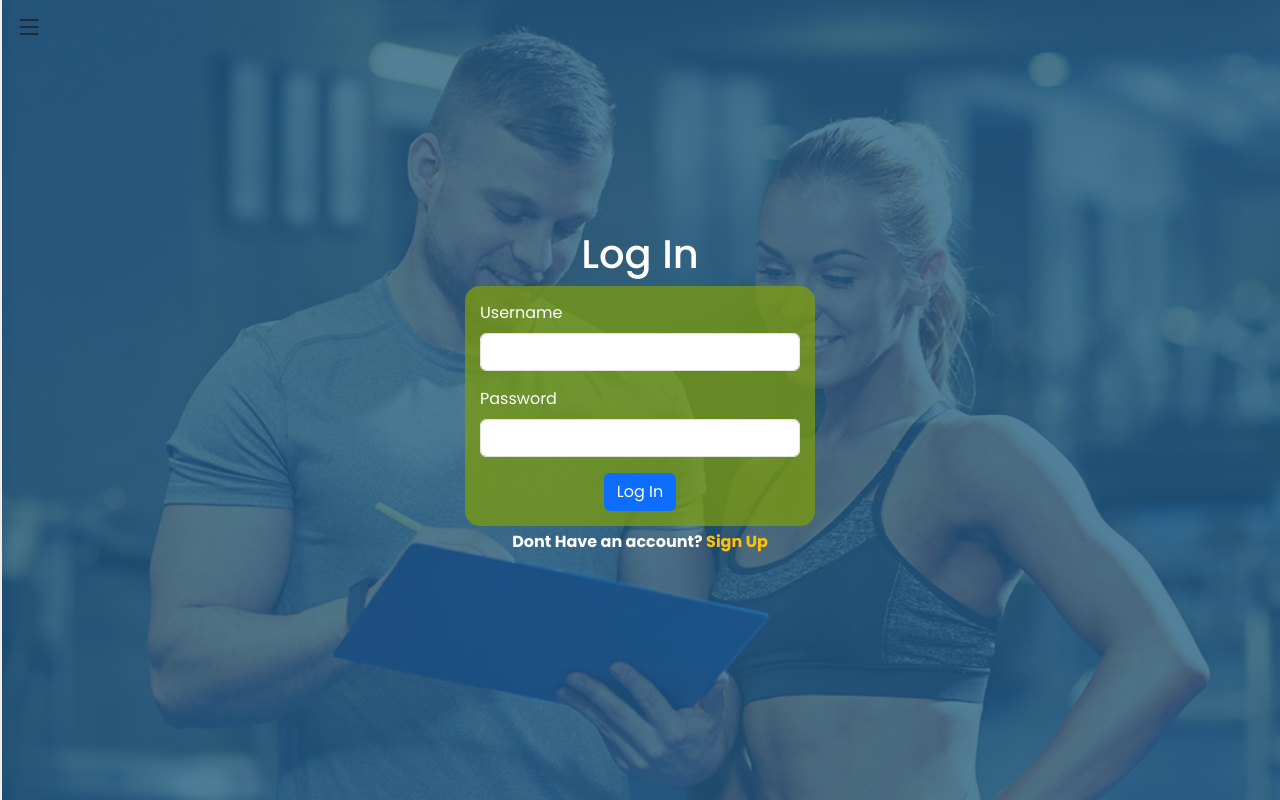
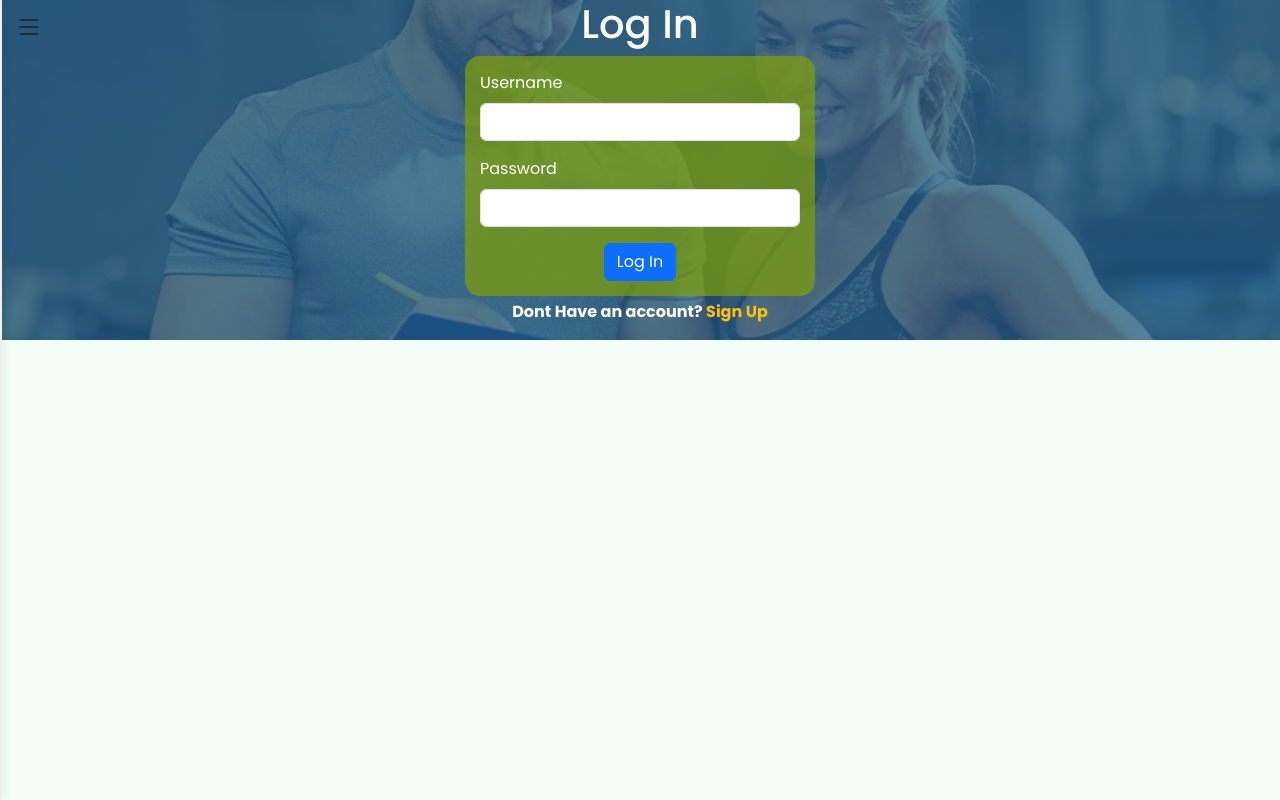
Before and after one commit to killy10o10/FitMeUp, a React (Create React App) app: page /login in a window 1280 px wide. Built offline with nearby package versions, Linux system fonts and the light colour scheme; no server answers.

Commit message:
Fix sign in page

```diff
--- a/src/assets/Main.css
+++ b/src/assets/Main.css
@@ -1,5 +1,4 @@
 @import url("https://cdn.jsdelivr.net/npm/bootstrap-icons@1.10.3/font/bootstrap-icons.css");
-
 .shadow {
   background-color: rgba(211, 211, 211, 0.5882352941);
 }
@@ -43,7 +42,7 @@ input::placeholder {
   background-repeat: no-repeat;
   background-position: center;
   background-size: cover;
-  height: 100vh;
+  height: 100%;
   color: #fff;
 }
 
@@ -67,11 +66,9 @@ input::placeholder {
   border: thin solid #e2e2e2;
   box-shadow: 1px 1px 10px rgba(0, 0, 0, 0.2);
 }
-
 .sidebar-component .logo-header img {
   width: 150px;
 }
-
 .sidebar-component-title {
   text-decoration: none;
   color: var(--pale-green);
@@ -79,13 +76,11 @@ input::placeholder {
   text-align: center;
   display: block;
 }
-
 .sidebar-component-item a {
   text-transform: uppercase;
   font-weight: bold;
   font-size: 20px;
 }
-
 .sidebar-component-item a:hover {
   background: var(--pale-green) !important;
   color: white;
@@ -96,7 +91,6 @@ input::placeholder {
     height: 100vh;
   }
 }
-
 .socials {
   width: 100%;
   display: flex;
@@ -105,20 +99,17 @@ input::placeholder {
   margin-top: 55px;
   margin-bottom: 20px;
 }
-
 .socials-container {
   display: flex;
   width: 49%;
   justify-content: space-between;
   margin-bottom: 20px;
 }
-
 .socials-link {
   display: block;
   font-size: 20px;
   color: #3b3737;
 }
-
 .socials-copyright {
   font-size: 15px;
   text-transform: uppercase;
@@ -148,21 +139,17 @@ body {
   .trainer-details-section .trainer-img {
     flex: 0.5;
   }
-
   .trainer-details-section .trainer-img img {
     width: 80%;
   }
-
   .trainer-details-section {
     flex-direction: column;
   }
-
   .trainer-details table,
-  .bio {
+.bio {
     width: 90vw;
   }
 }
-
 .appoint-details-section {
   color: #fff;
   height: 100vh;
@@ -179,4 +166,4 @@ body {
 
 .appointment-details {
   max-width: 50vw;
-}
+}/*# sourceMappingURL=Main.css.map */
--- a/src/assets/_sign.scss
+++ b/src/assets/_sign.scss
@@ -3,7 +3,7 @@
   background-repeat: no-repeat;
   background-position: center;
   background-size: cover;
-  height: 100vh;
+  height: 100%;
   color: #fff;
 }
 
```
Also changed, not shown: 1 other file (tests, documents, lock files or other folders).
